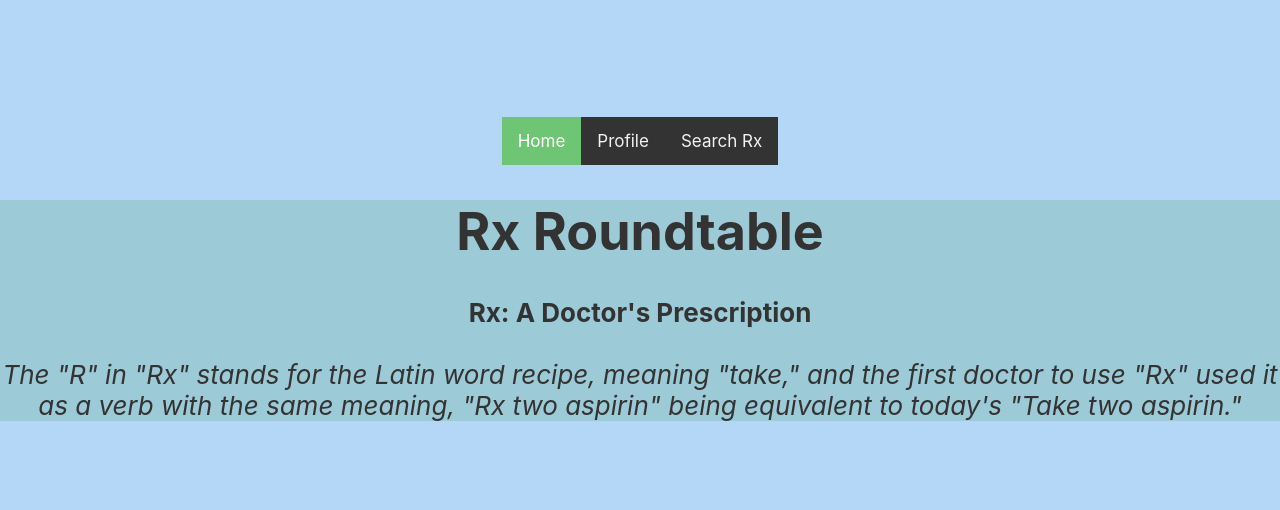
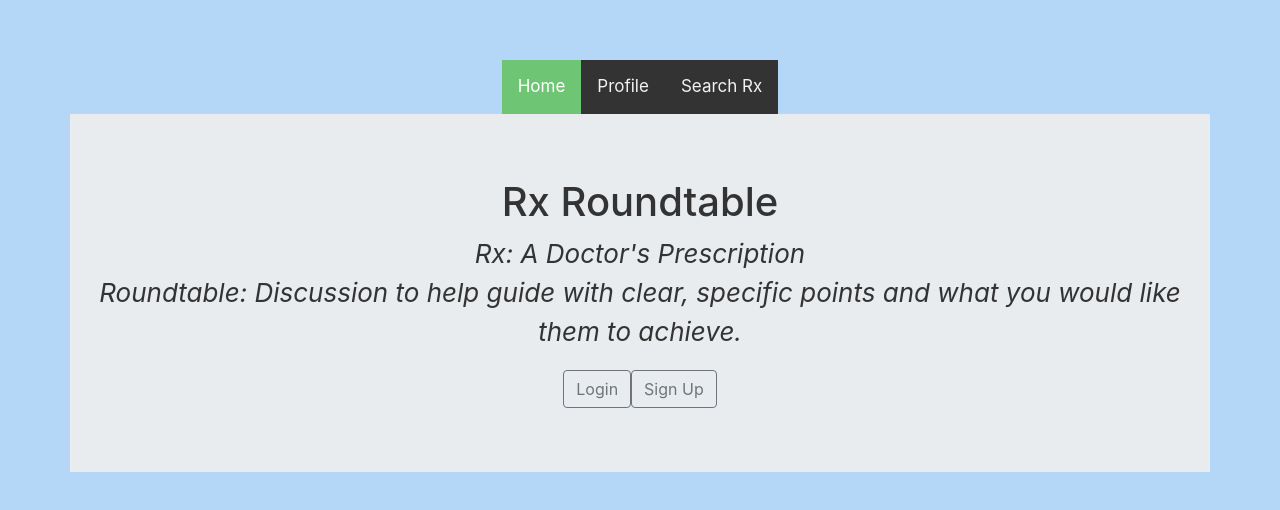
Before and after one commit to candacecodes/rx-roundtable-client, a React (Create React App) app: page / in a window 1280 px wide. Shown: the part 118-628 px from the top of the page. Built offline with nearby package versions, Linux system fonts and the light colour scheme.

Commit message:
login signup buttons

```diff
--- a/src/App.js
+++ b/src/App.js
@@ -3,6 +3,7 @@ import "./App.css";
 import Login from "./components/home/Login";
 import Navbar from "./components/Navbar";
 import Home from "./components/home/Home";
+import "bootstrap/dist/css/bootstrap.min.css";
 
 function App() {
 	return (
--- a/src/components/home/Home.js
+++ b/src/components/home/Home.js
@@ -1,23 +1,23 @@
 import React from "react";
 import { Jumbotron, Container } from "react-bootstrap";
+import Button from "react-bootstrap/Button";
 
 export default function Home() {
 	return (
 		<div>
-			<Jumbotron fluid className="banner">
+			<Jumbotron fluid="true" className="banner">
 				<Container>
 					<h1>Rx Roundtable</h1>
 					<p>
-						<b>Rx: A Doctor's Prescription</b>
-						<br />
-						<br />
 						<i>
-							The "R" in "Rx" stands for the Latin word recipe, meaning "take,"
-							and the first doctor to use "Rx" used it as a verb with the same
-							meaning, "Rx two aspirin" being equivalent to today's "Take two
-							aspirin."
+							Rx: A Doctor's Prescription
+							<br />
+							Roundtable: Discussion to help guide with clear, specific points
+							and what you would like them to achieve.
 						</i>
 					</p>
+					<Button variant="outline-secondary">Login</Button>
+					<Button variant="outline-secondary">Sign Up</Button>
 				</Container>
 			</Jumbotron>
 		</div>
```
